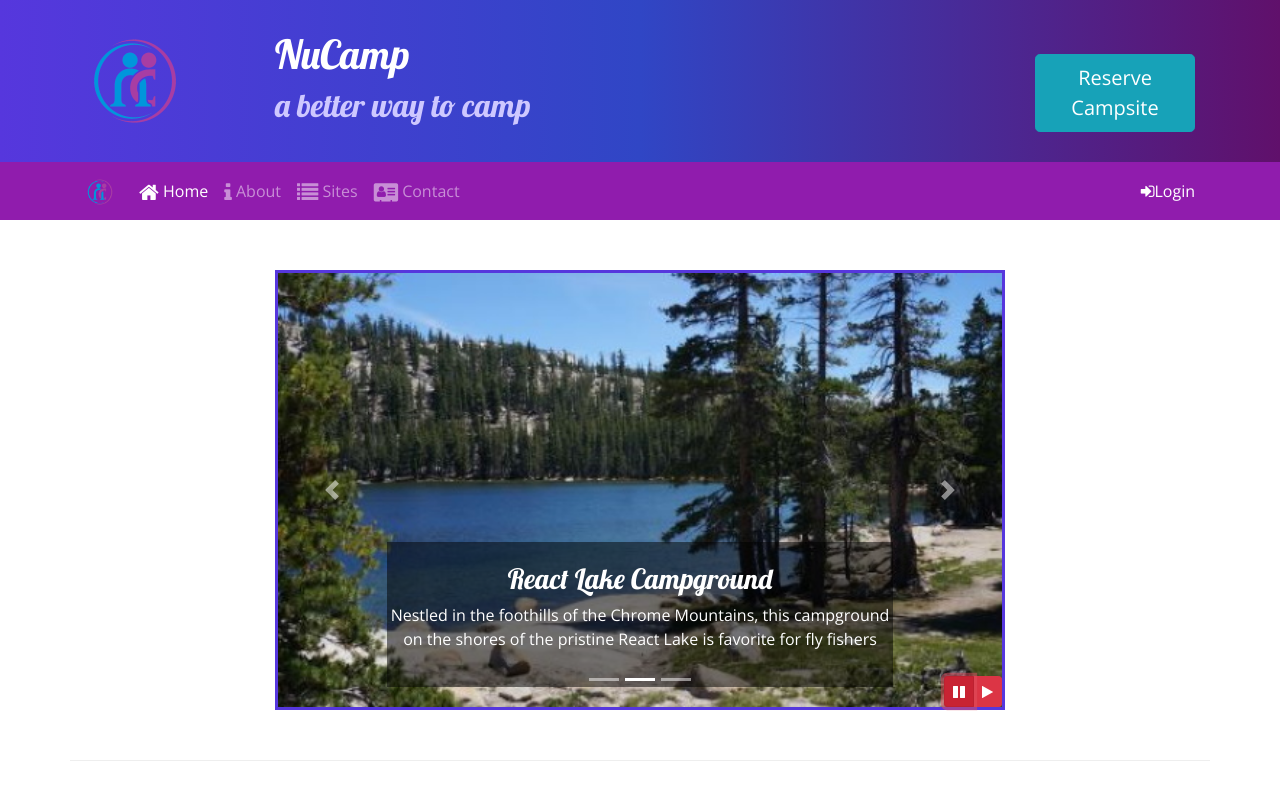
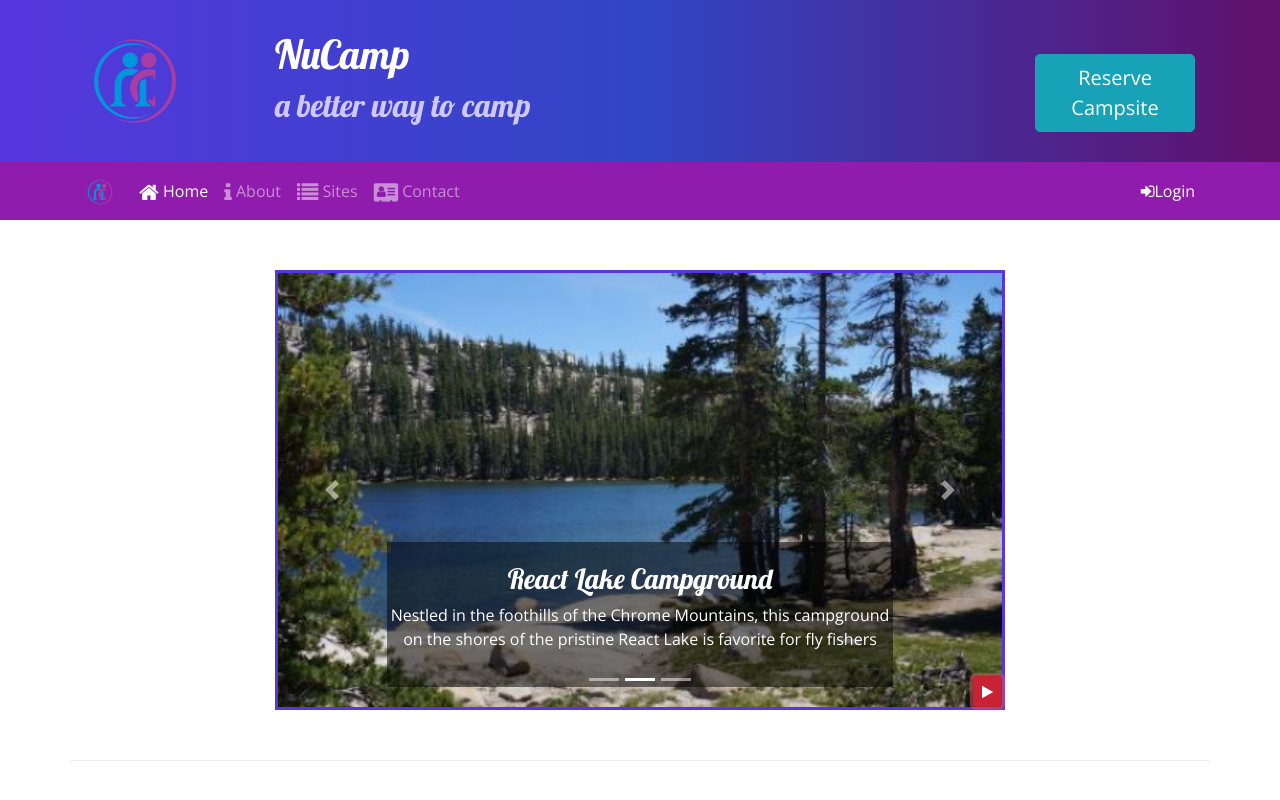
Before and after one commit to asendice/nucamp-bootstrap, a website: page index.html in a window 1280 px wide. Both pictures are taken after a click on the button 959 px from the left and 691 px from the top of the page. Shown: the top 800 px of the page. Drawn offline with nearby package versions, Linux system fonts and the light colour scheme.

Commit message:
Bootstrap and jQuery Part 2

```diff
--- a/css/style.css
+++ b/css/style.css
@@ -65,3 +65,7 @@
     bottom: 0;
     z-index: 2;
 }
+.carousel-control-next {
+    height: 10%;
+    margin-top: 27%;
+}
--- a/index.html
+++ b/index.html
@@ -190,14 +190,10 @@
                         <span class="carousel-control-next-icon"></span>
                         <span class="sr-only">Next</span>
                     </a>
-                    <div class="btn-group" id="carouselButton">
-                        <button class="btn btn-danger btn-sm" id="carouselPause" >
+                    <button class="btn btn-danger btn-sm" id="carouselButton" >
                         <i class="fa fa-pause"></i>
                     </button>
-                        <button class="btn btn-danger btn-sm" id="carouselPlay">
-                            <i class="fa fa-play"></i>
-                        </button>
-                    </div>
+
                 </div>
             </div>
         </div>
@@ -288,12 +284,17 @@
 
     <script>
        $(function() {
-            $(".carousel").carousel( { interval: 2000 } );
-            $("#carouselPause").click(function(){
+           $(".carousel").carousel( {interval: 2000 } );
+           $("#carouselButton").click(function(){
+               if ($("#carouselButton").children("i").hasClass("fa-pause")){
                    $(".carousel").carousel("pause");
-            });
-            $("#carouselPlay").click(function(){
+                   $("#carouselButton").children("i").removeClass("fa-pause");
+                   $("#carouselButton").children("i").addClass("fa-play");
+               }else {
                    $(".carousel").carousel("cycle");
+                   $("#carouselButton").children("i").removeClass("fa-play");
+                   $("#carouselButton").children("i").addClass("fa-pause");
+               }
            });
        });
     </script>
```
Lines whose indentation alone changed are shown as unchanged.
